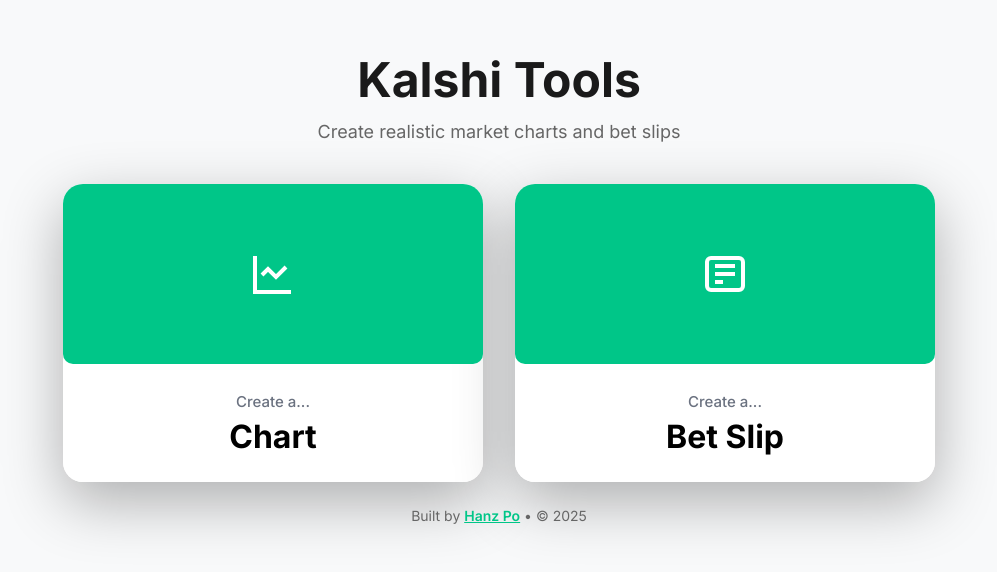
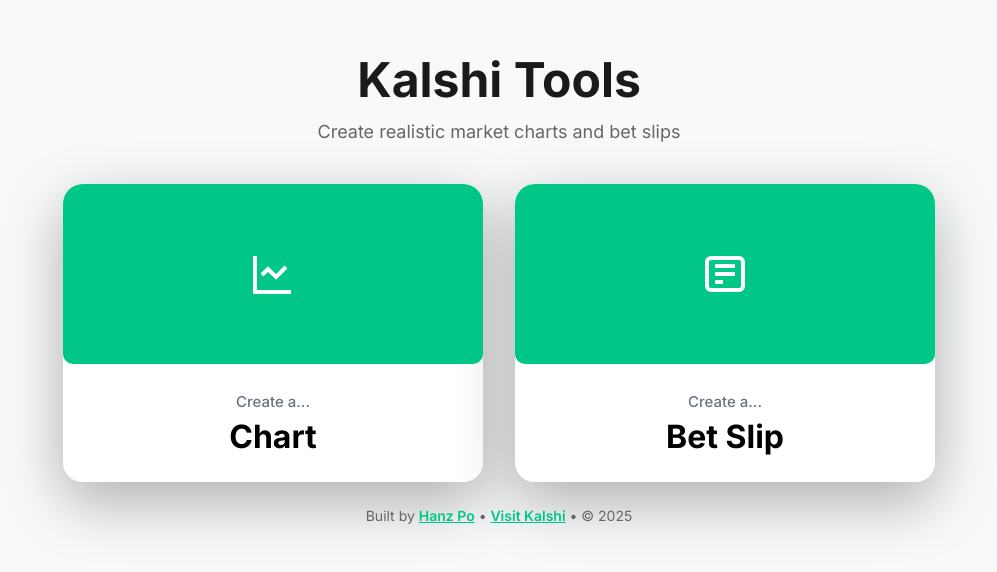
Before and after one commit to HanzPo/kalshi-tools, a React (Vite) app: page / in a window 1280 px wide. Shown: the part 134-706 px from the top of the page, without its empty margins (141-1138 px from the left). Built offline with nearby package versions, Linux system fonts and the light colour scheme.

Commit message:
Add outlinks to Kalshi

```diff
--- a/src/App.tsx
+++ b/src/App.tsx
@@ -281,7 +281,7 @@
           <div className="preview-section">
             <ChartPreview config={config} data={data} />
             <div className="attribution">
-              <p>Built by <a href="https://x.com/hanznathanpo" target="_blank" rel="noopener noreferrer">Hanz Po</a> • © 2025</p>
+              <p>Built by <a href="https://x.com/hanznathanpo" target="_blank" rel="noopener noreferrer">Hanz Po</a> • <a href="https://kalshi.com/?utm_source=kalshitools" target="_blank" rel="noopener noreferrer">Visit Kalshi</a> • © 2025</p>
             </div>
           </div>
         </div>
@@ -300,7 +300,7 @@
           <div className="preview-section">
             <BetSlipPreview config={betSlipConfig} />
             <div className="attribution">
-              <p>Built by <a href="https://x.com/hanznathanpo" target="_blank" rel="noopener noreferrer">Hanz Po</a> • © 2025</p>
+              <p>Built by <a href="https://x.com/hanznathanpo" target="_blank" rel="noopener noreferrer">Hanz Po</a> • <a href="https://kalshi.com/?utm_source=kalshitools" target="_blank" rel="noopener noreferrer">Visit Kalshi</a> • © 2025</p>
             </div>
           </div>
         </div>
--- a/src/components/BetSlipPreview.tsx
+++ b/src/components/BetSlipPreview.tsx
@@ -18,6 +18,7 @@
     <div className="bet-slip-container">
       <div id="bet-slip-preview" className="bet-slip-preview">
         <div className="bet-slip-header">
+          <a href="https://kalshi.com/?utm_source=kalshitools" target="_blank" rel="noopener noreferrer">
             <svg width="78" height="20" viewBox="0 0 78 20" fill="none" xmlns="http://www.w3.org/2000/svg" className="bet-slip-logo">
               <path d="M40.1043 0H36.0332V19.9986H40.1043V0Z" fill="currentColor" fillOpacity="0.9"></path>
               <path d="M0.416887 0.0221237H4.73849V8.99348L12.818 0.0221237H18.0582L10.6468 8.24586L18.5384 20H13.3608L7.59868 11.5686L4.73849 14.7459V20H0.416887V0.0221237Z" fill="currentColor"></path>
@@ -27,6 +28,7 @@
               <path d="M73.0068 5.29551H77.0779V19.9778H73.0068V5.29551Z" fill="currentColor" fillOpacity="0.9"></path>
               <path d="M76.473 0.581477C76.0972 0.20767 75.617 0 75.0324 0C74.4688 0 73.9677 0.20767 73.571 0.581477C73.1952 0.955283 72.9865 1.41216 72.9865 1.97287C72.9865 2.53358 73.1952 3.01122 73.571 3.38503C73.9677 3.75883 74.4688 3.9665 75.0324 3.9665C75.5961 3.9665 76.0972 3.7796 76.473 3.38503C76.8488 2.99045 77.0575 2.53358 77.0575 1.97287C77.0575 1.41216 76.8488 0.934516 76.473 0.581477Z" fill="currentColor"></path>
             </svg>
+          </a>
         </div>
 
         <div className="bet-slip-content">
--- a/src/components/ChartPreview.tsx
+++ b/src/components/ChartPreview.tsx
@@ -95,6 +95,7 @@
               </span>
             </div>
             <div className="platform-logo">
+              <a href="https://kalshi.com/?utm_source=kalshitools" target="_blank" rel="noopener noreferrer">
                 <svg width="63" height="16" viewBox="0 0 78 20" fill="none" xmlns="http://www.w3.org/2000/svg" style={{ color: '#09C285' }}>
                   <path d="M40.1043 0H36.0332V19.9986H40.1043V0Z" fill="currentColor" fillOpacity="0.9"></path>
                   <path d="M0.416887 0.0221237H4.73849V8.99348L12.818 0.0221237H18.0582L10.6468 8.24586L18.5384 20H13.3608L7.59868 11.5686L4.73849 14.7459V20H0.416887V0.0221237Z" fill="currentColor"></path>
@@ -104,6 +105,7 @@
                   <path d="M73.0068 5.29551H77.0779V19.9778H73.0068V5.29551Z" fill="currentColor" fillOpacity="0.9"></path>
                   <path d="M76.473 0.581477C76.0972 0.20767 75.617 0 75.0324 0C74.4688 0 73.9677 0.20767 73.571 0.581477C73.1952 0.955283 72.9865 1.41216 72.9865 1.97287C72.9865 2.53358 73.1952 3.01122 73.571 3.38503C73.9677 3.75883 74.4688 3.9665 75.0324 3.9665C75.5961 3.9665 76.0972 3.7796 76.473 3.38503C76.8488 2.99045 77.0575 2.53358 77.0575 1.97287C77.0575 1.41216 76.8488 0.934516 76.473 0.581477Z" fill="currentColor"></path>
                 </svg>
+              </a>
             </div>
           </>
         ) : (
@@ -130,6 +132,7 @@
               ))}
             </div>
             <div className="platform-logo">
+              <a href="https://kalshi.com/?utm_source=kalshitools" target="_blank" rel="noopener noreferrer">
                 <svg width="63" height="16" viewBox="0 0 78 20" fill="none" xmlns="http://www.w3.org/2000/svg" style={{ color: '#09C285' }}>
                   <path d="M40.1043 0H36.0332V19.9986H40.1043V0Z" fill="currentColor" fillOpacity="0.9"></path>
                   <path d="M0.416887 0.0221237H4.73849V8.99348L12.818 0.0221237H18.0582L10.6468 8.24586L18.5384 20H13.3608L7.59868 11.5686L4.73849 14.7459V20H0.416887V0.0221237Z" fill="currentColor"></path>
@@ -139,6 +142,7 @@
                   <path d="M73.0068 5.29551H77.0779V19.9778H73.0068V5.29551Z" fill="currentColor" fillOpacity="0.9"></path>
                   <path d="M76.473 0.581477C76.0972 0.20767 75.617 0 75.0324 0C74.4688 0 73.9677 0.20767 73.571 0.581477C73.1952 0.955283 72.9865 1.41216 72.9865 1.97287C72.9865 2.53358 73.1952 3.01122 73.571 3.38503C73.9677 3.75883 74.4688 3.9665 75.0324 3.9665C75.5961 3.9665 76.0972 3.7796 76.473 3.38503C76.8488 2.99045 77.0575 2.53358 77.0575 1.97287C77.0575 1.41216 76.8488 0.934516 76.473 0.581477Z" fill="currentColor"></path>
                 </svg>
+              </a>
             </div>
           </>
         )}
--- a/src/components/LandingPage.tsx
+++ b/src/components/LandingPage.tsx
@@ -44,7 +44,7 @@
       </div>
 
       <div className="landing-footer">
-        <p>Built by <a href="https://x.com/hanznathanpo" target="_blank" rel="noopener noreferrer">Hanz Po</a> • © 2025</p>
+        <p>Built by <a href="https://x.com/hanznathanpo" target="_blank" rel="noopener noreferrer">Hanz Po</a> • <a href="https://kalshi.com/?utm_source=kalshitools" target="_blank" rel="noopener noreferrer">Visit Kalshi</a> • © 2025</p>
       </div>
     </div>
   );
```
Lines whose indentation alone changed are shown as unchanged.
